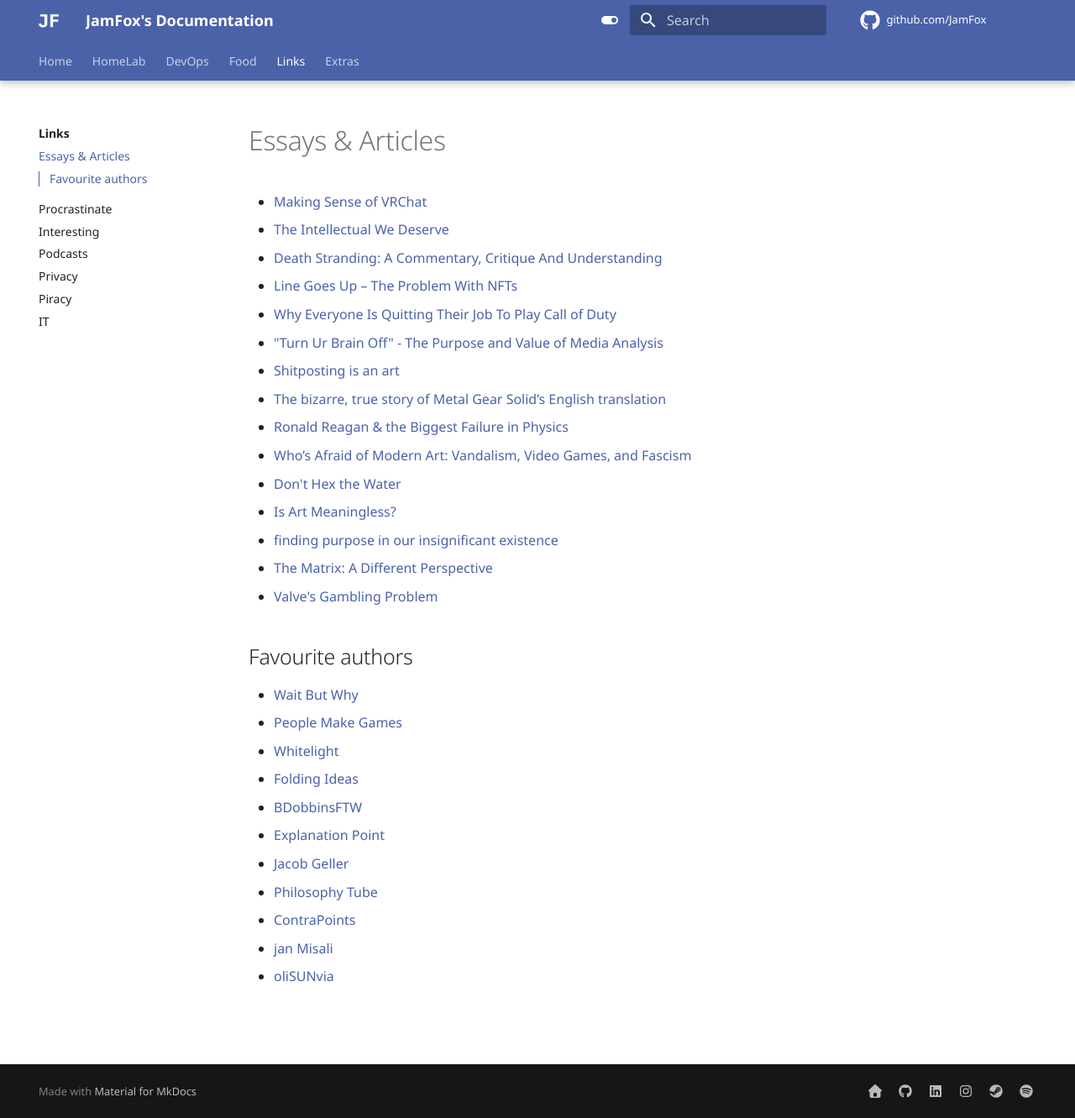
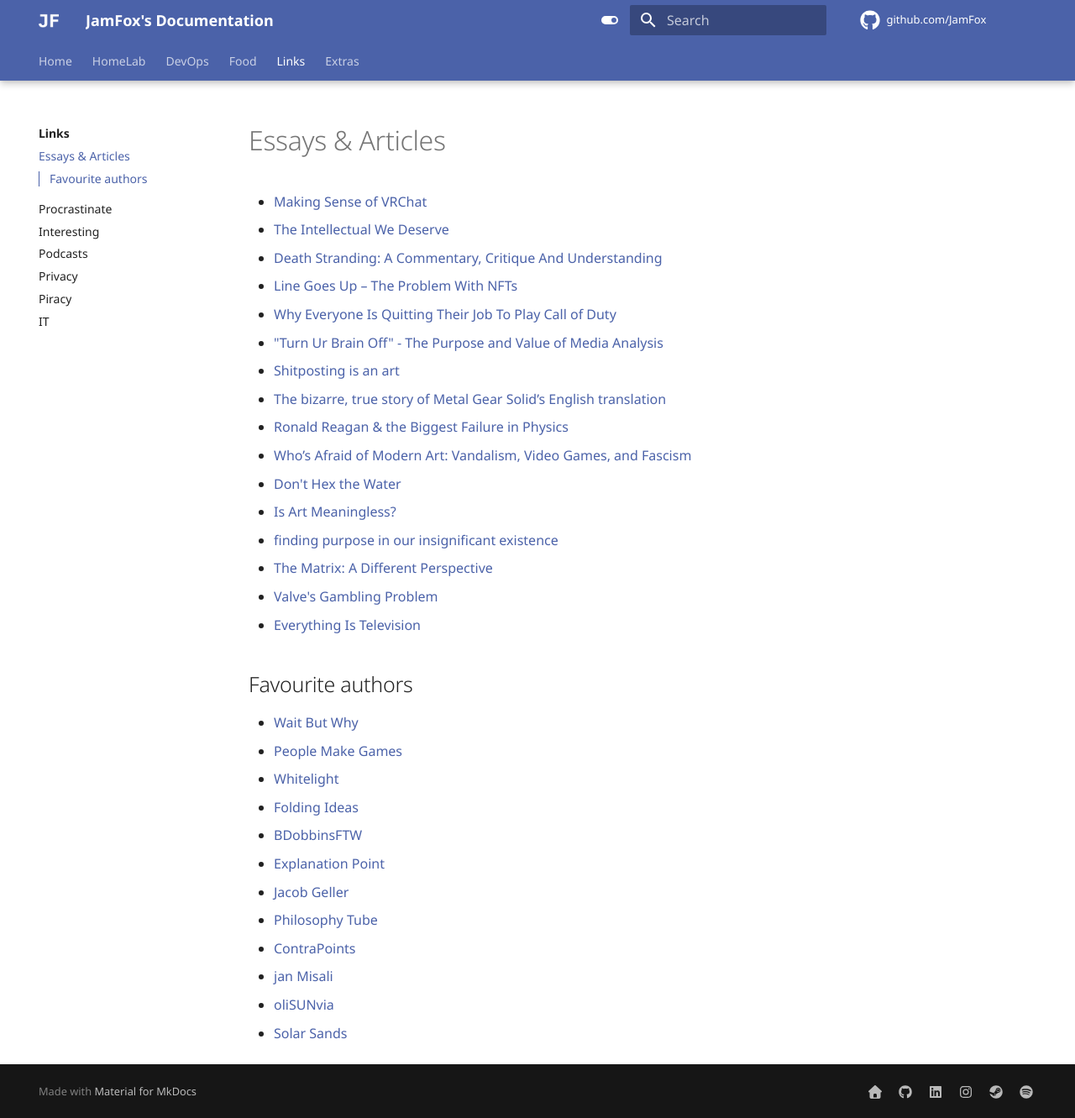
Before and after one commit to JamFox/docs.jamfox.dev, an MkDocs documentation site: the page built from docs/content/links/essays.md, in a window 1280 px wide and 1331 px high. Shown: the whole window at 84% size. Built offline with MkDocs 1.6.1 and Material for MkDocs 9.7.7, drawn with Linux system fonts in a browser that asks for light colours; comment, search, counter and statistics services are not loaded.

Commit message:
essay: add solar sands

```diff
--- a/docs/content/links/essays.md
+++ b/docs/content/links/essays.md
@@ -17,6 +17,7 @@ title: "Essays & Articles"
 - [finding purpose in our insignificant existence](https://youtu.be/qjvARuTSjqE)
 - [The Matrix: A Different Perspective](https://youtu.be/ORHB9c8e7ok)
 - [Valve's Gambling Problem](https://youtu.be/eMmNy11Mn7g)
+- [Everything Is Television](https://youtu.be/-BLAUhBl0nA)
 
 ## Favourite authors
 
@@ -31,3 +32,4 @@ title: "Essays & Articles"
 - [ContraPoints](https://www.youtube.com/c/ContraPoints)
 - [jan Misali](https://www.youtube.com/c/HBMmaster)
 - [oliSUNvia](https://www.youtube.com/c/oliSUNvia)
+- [Solar Sands](https://www.youtube.com/c/SolarSands)
```
